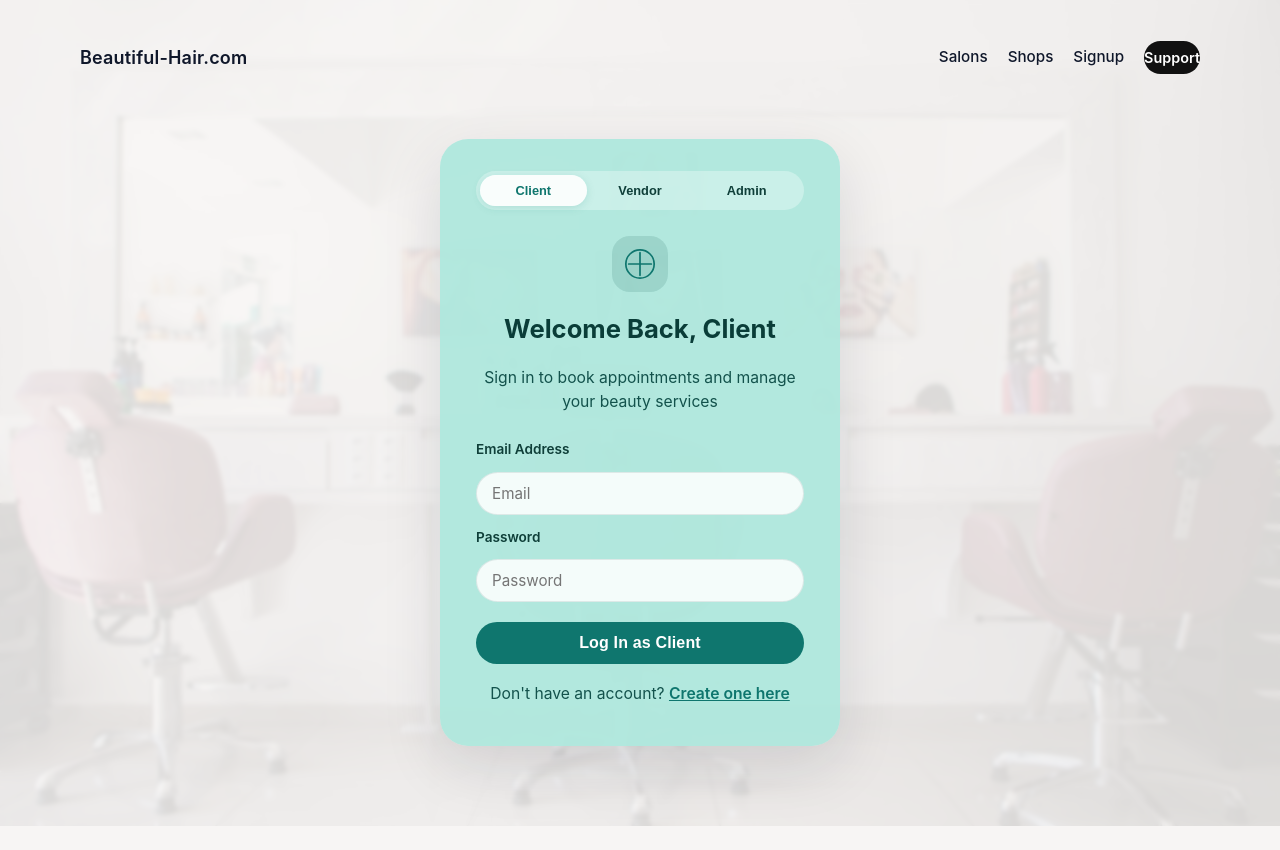
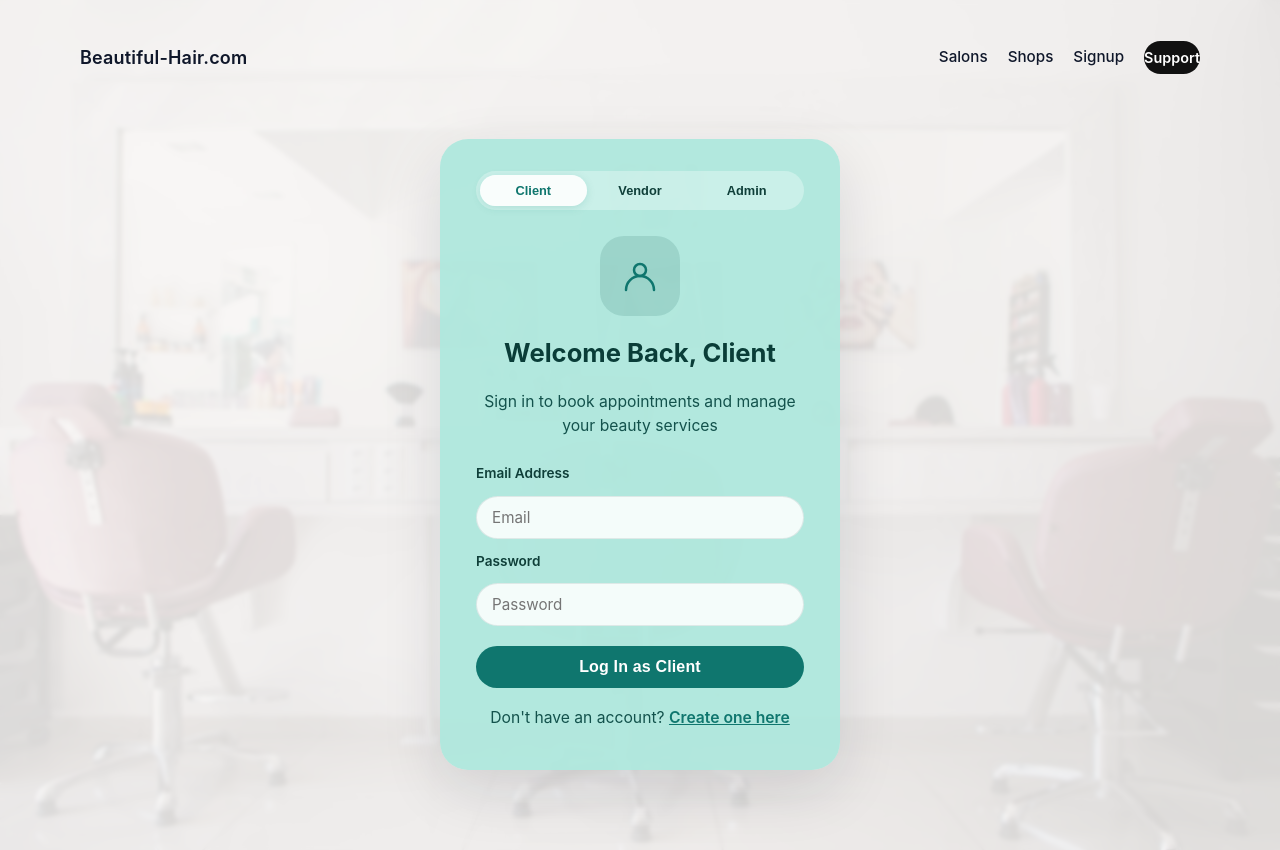
Before and after one commit to cs490-group-7-njit/CS-490-team-7-frontend, a React (Vite) app: page /login in a window 1280 px wide. Before the commit the page ends 826 px from the top, so only its background shows below. Built offline with nearby package versions, Linux system fonts and the light colour scheme; no server answers.

Commit message:
Updated tab images

```diff
--- a/src/App.css
+++ b/src/App.css
@@ -376,9 +376,9 @@ body {
 }
 
 .login-icon {
-  width: 56px;
-  height: 56px;
-  border-radius: 18px;
+  width: 80px;
+  height: 80px;
+  border-radius: 24px;
   background-color: rgba(16, 95, 87, 0.14);
   display: flex;
   align-items: center;
@@ -386,8 +386,8 @@ body {
 }
 
 .login-icon svg {
-  width: 34px;
-  height: 34px;
+  width: 48px;
+  height: 48px;
 }
 
 .login-form {
--- a/src/pages/LoginPage.jsx
+++ b/src/pages/LoginPage.jsx
@@ -15,19 +15,39 @@ function LoginPage() {
       title: 'Client',
       defaultCredentials: { email: 'client@example.com', password: 'password' },
       welcomeTitle: 'Welcome Back, Client',
-      welcomeMessage: 'Sign in to book appointments and manage your beauty services'
+      welcomeMessage: 'Sign in to book appointments and manage your beauty services',
+      icon: (
+        <svg xmlns="http://www.w3.org/2000/svg" viewBox="0 0 48 48" fill="none">
+          <circle cx="24" cy="18" r="6" stroke="#0f766e" strokeWidth="2.5" fill="none"/>
+          <path d="M10 38c0-7.732 6.268-14 14-14s14 6.268 14 14" stroke="#0f766e" strokeWidth="2.5" strokeLinecap="round"/>
+        </svg>
+      )
     },
     vendor: {
       title: 'Vendor',
       defaultCredentials: { email: 'vicky.vendor@example.com', password: 'password' },
       welcomeTitle: 'Welcome Back, Partner',
-      welcomeMessage: 'Access your salon dashboard to manage services and appointments'
+      welcomeMessage: 'Access your salon dashboard to manage services and appointments',
+      icon: (
+        <svg xmlns="http://www.w3.org/2000/svg" viewBox="0 0 48 48" fill="none">
+          <path d="M10 18h28v18H10z" stroke="#0f766e" strokeWidth="2.5" fill="none"/>
+          <path d="M6 18l4-8h28l4 8" stroke="#0f766e" strokeWidth="2.5" fill="none"/>
+          <path d="M18 26h12" stroke="#0f766e" strokeWidth="2.5" strokeLinecap="round"/>
+        </svg>
+      )
     },
     admin: {
       title: 'Admin',
       defaultCredentials: { email: 'admin@example.com', password: 'password' },
       welcomeTitle: 'Admin Portal',
-      welcomeMessage: 'Sign in to manage the platform and oversee operations'
+      welcomeMessage: 'Sign in to manage the platform and oversee operations',
+      icon: (
+        <svg xmlns="http://www.w3.org/2000/svg" viewBox="0 0 48 48" fill="none">
+          <rect x="12" y="12" width="24" height="24" rx="3" stroke="#0f766e" strokeWidth="2.5" fill="none"/>
+          <path d="M18 20h12M18 24h12M18 28h8" stroke="#0f766e" strokeWidth="2.2" strokeLinecap="round"/>
+          <circle cx="32" cy="16" r="4" stroke="#0f766e" strokeWidth="2.2" fill="none"/>
+        </svg>
+      )
     }
   }
 
@@ -110,26 +130,7 @@ function LoginPage() {
 
           {/* Login Content */}
           <div className="login-icon" aria-hidden="true">
-            <svg
-              xmlns="http://www.w3.org/2000/svg"
-              viewBox="0 0 48 48"
-              fill="none"
-            >
-              <path
-                d="M24 8v32M8 24h32"
-                stroke="#0f766e"
-                strokeWidth="2.4"
-                strokeLinecap="round"
-                strokeLinejoin="round"
-              />
-              <circle
-                cx="24"
-                cy="24"
-                r="20"
-                stroke="#0f766e"
-                strokeWidth="2.4"
-              />
-            </svg>
+            {currentTab.icon}
           </div>
           <h2>{currentTab.welcomeTitle}</h2>
           <p>{currentTab.welcomeMessage}</p>
```
